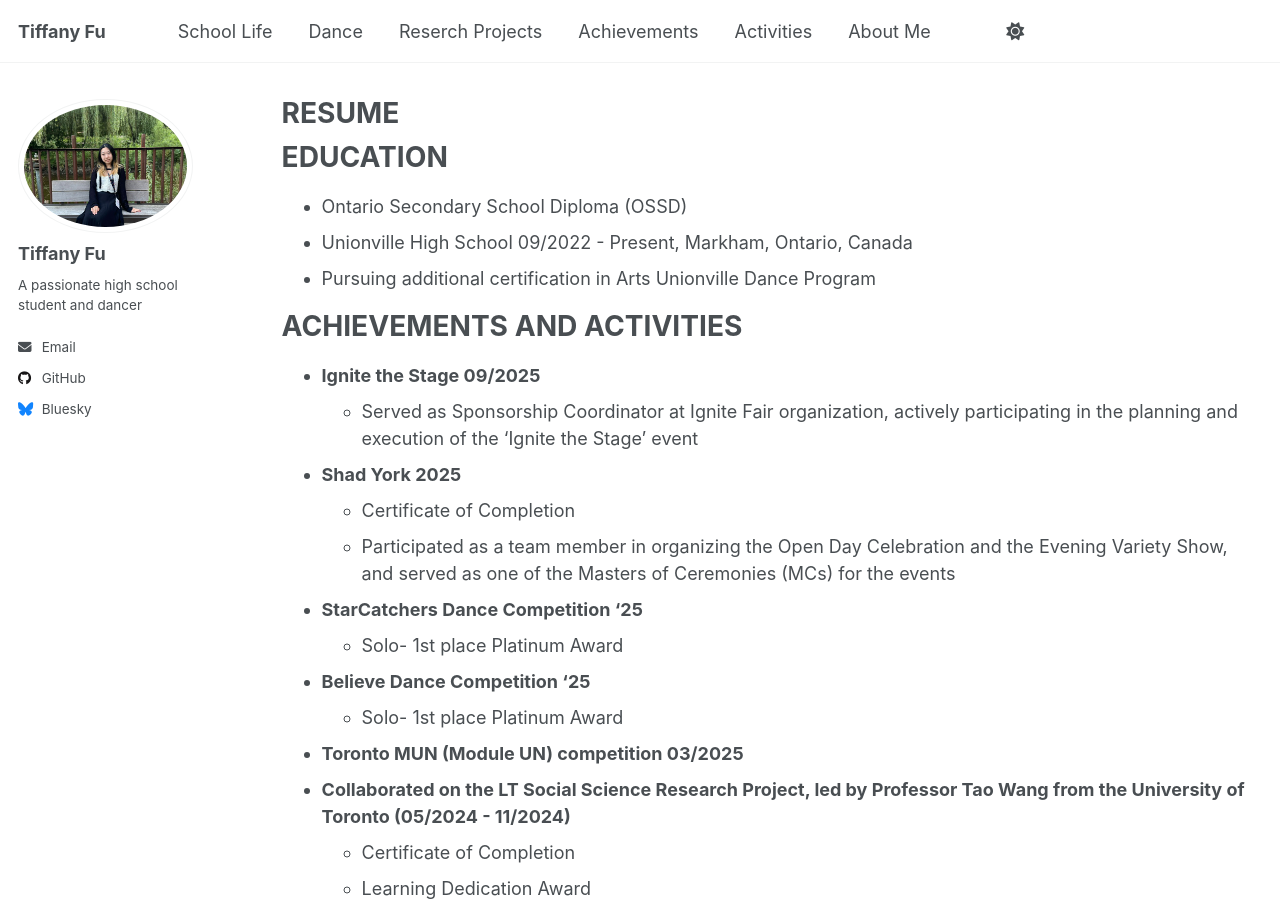
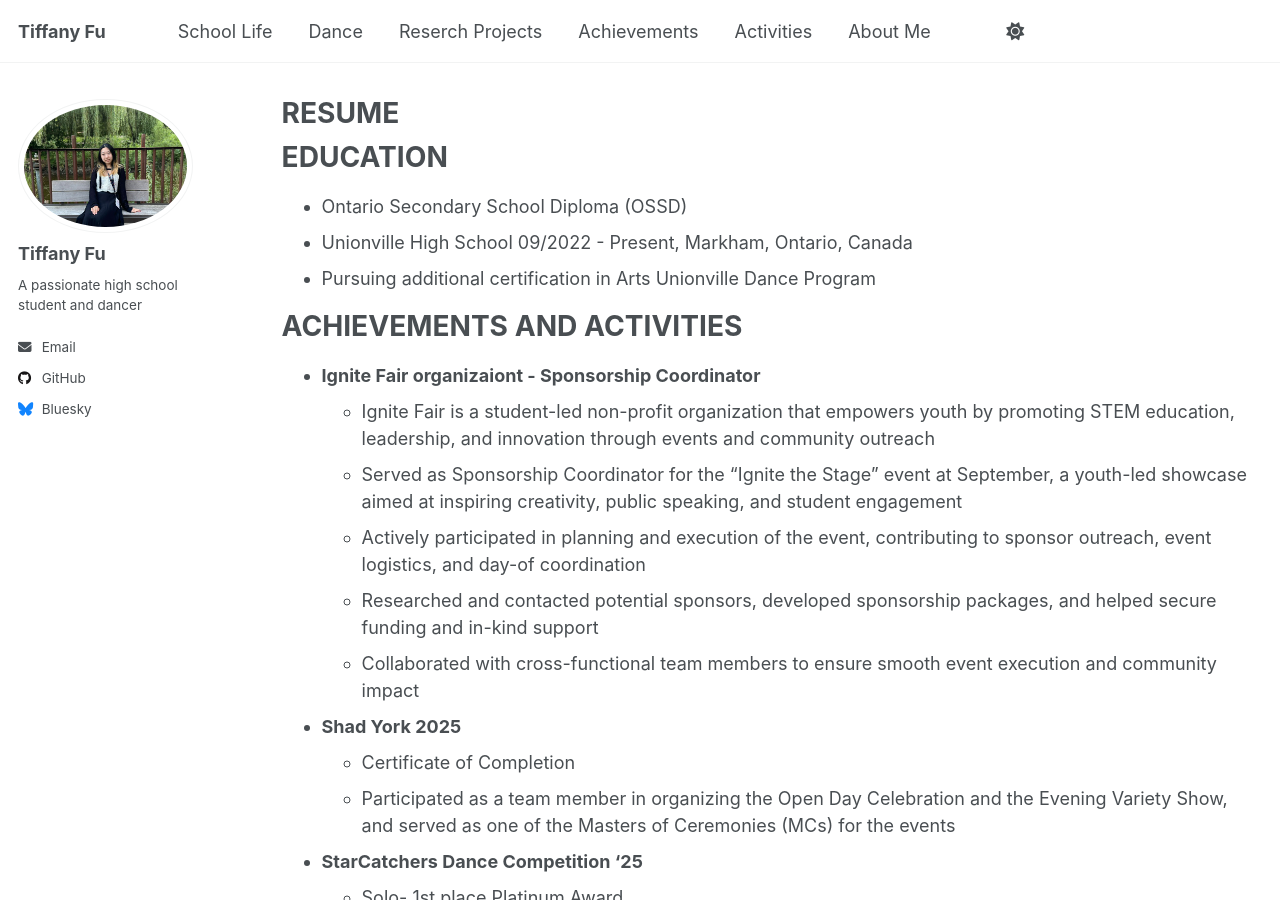
Before and after one commit to TiffanyJTFu/TiffanyFu, a Jekyll site: the page built from _pages/cv.md, in a window 1280 px wide and 900 px high. Built offline with Jekyll 4.4.1, drawn with Linux system fonts in a browser that asks for light colours; a script that is not in the unit is left out.

Commit message:
Update cv.md

```diff
--- a/_pages/cv.md
+++ b/_pages/cv.md
@@ -17,8 +17,12 @@ EDUCATION
 
 ACHIEVEMENTS AND ACTIVITIES
 ======
-* **Ignite the Stage 09/2025**
-  * Served as Sponsorship Coordinator at Ignite Fair organization, actively participating in the planning and execution of the 'Ignite the Stage' event
+* **Ignite Fair organizaiont - Sponsorship Coordinator**
+  * Ignite Fair is a student-led non-profit organization that empowers youth by promoting STEM education, leadership, and innovation through events and community outreach
+  * Served as Sponsorship Coordinator for the "Ignite the Stage" event at September, a youth-led showcase aimed at inspiring creativity, public speaking, and student engagement
+  * Actively participated in planning and execution of the event, contributing to sponsor outreach, event logistics, and day-of coordination
+  * Researched and contacted potential sponsors, developed sponsorship packages, and helped secure funding and in-kind support
+  * Collaborated with cross-functional team members to ensure smooth event execution and community impact
 * **Shad York 2025**
   * Certificate of Completion
   * Participated as a team member in organizing the Open Day Celebration and the Evening Variety Show, and served as one of the Masters of Ceremonies (MCs) for the events
```
